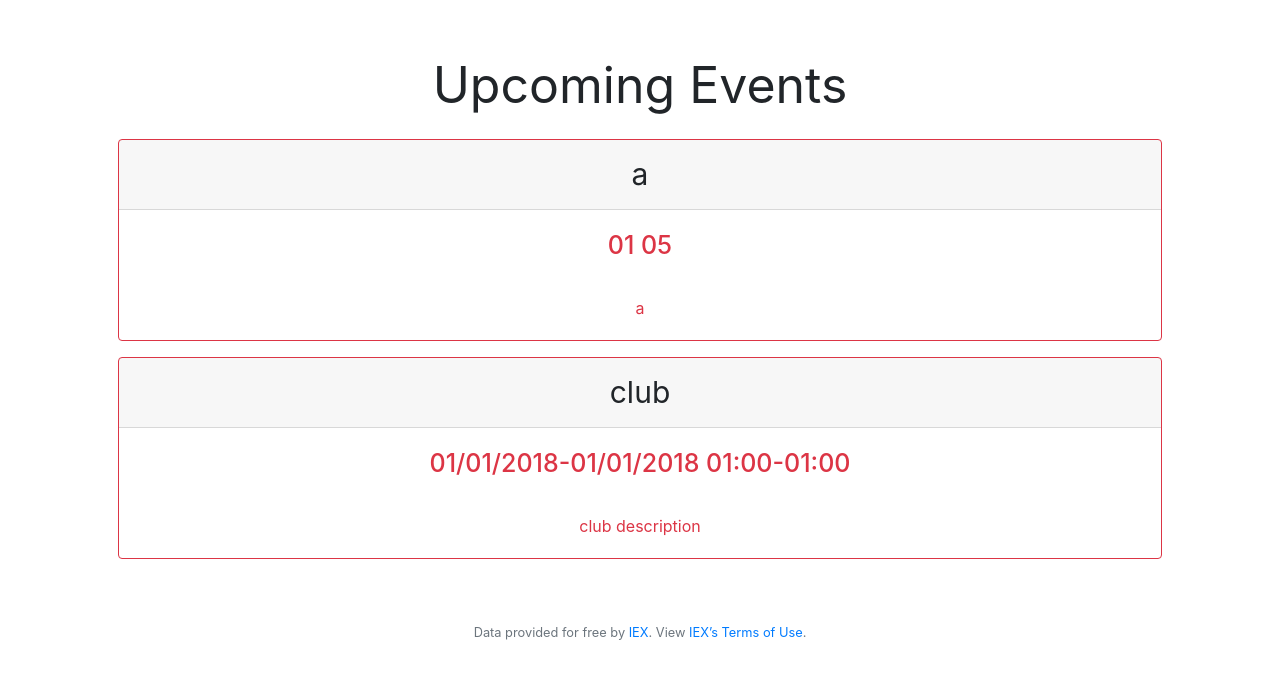
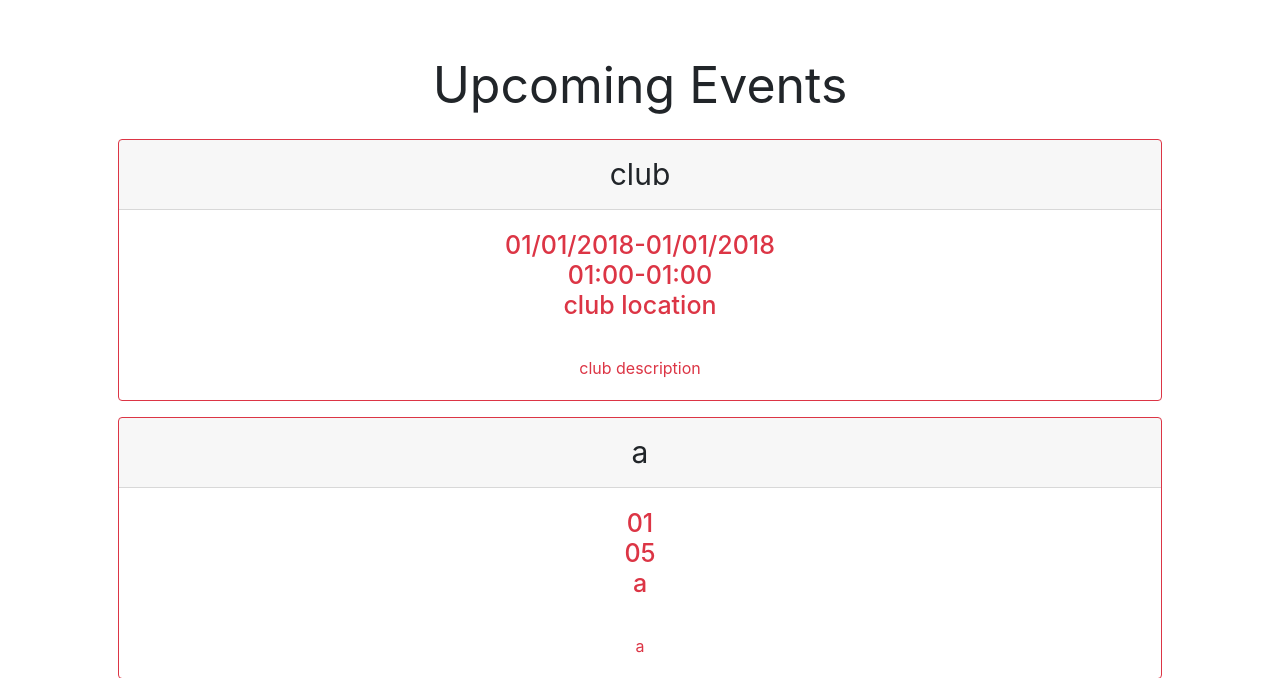
Before and after one commit to ifeomi/final-project, a Flask app: page / in a window 1280 px wide. Shown: the part 76-754 px from the top of the page. Before the commit the page ends 716 px from the top, so only its background shows below. Run offline with Flask 2, Linux system fonts and the light colour scheme; the visitor is signed in with stand-in values (Sample User, id 1); some libraries are stand-ins or nearby versions.

Commit message:
feed updates

```diff
--- a/application.py
+++ b/application.py
@@ -331,10 +331,12 @@ def createevent():
         print("tags")
         print(tags)
 
+        date = startmonth + "/" + startday + "/" + startyear + "-" + endmonth + "/" + endday + "/" + endyear
+        time = starthour + ":" + startminutes + startampm + "-" + endhour + ":" + endminutes + endampm
         club_id = db.execute("SELECT club_id FROM clubs WHERE name=:club", club=club)
 
         db.execute("INSERT INTO events (club_id, title, description, picture, tags, date, time, location) VALUES(:club_id, :title, :description, :picture, :tags, :date, :time, :location)",
-        club_id=club_id[0]["club_id"], title=title, description=description, picture=picture, tags=rejoin(tags), date=startday, time=starthour, location = location)
+        club_id=club_id[0]["club_id"], title=title, description=description, picture=picture, tags=rejoin(tags), date=date, time=time, location = location)
         SCOPES = 'https://www.googleapis.com/auth/calendar'
         # The file token.json stores the user's access and refresh tokens, and is
         # created automatically when the authorization flow completes for the first
@@ -345,7 +347,6 @@ def createevent():
             flow = client.flow_from_clientsecrets('credentials.json', SCOPES)
             creds = tools.run_flow(flow, store)
         service = build('calendar', 'v3', http=creds.authorize(Http()))
-        print ("HEREEEEeeeeeeeeeeeeeeeee")
         event = {
             'summary': title,
             'location': location,
--- a/templates/index.html
+++ b/templates/index.html
@@ -7,11 +7,12 @@
 {% block main %}
     <!-- from https://getbootstrap.com/docs/4.0/components/card/ -->
     <p class="heading">Upcoming Events</p>
-    {% for event in events %}
+    <!-- prints events in order from most to least recent -->
+    {% for event in events[::-1] %}
     <div class="card border-danger mb-3">
         <div class="card-header">{{ event["title"] }}</div>
         <div class="card-body text-danger">
-            <h5 class="card-title">{{ event["date"] }} {{ event["time"] }}</h5>
+            <h5 class="card-title">{{ event["date"] }} <br> {{ event["time"] }} <br> {{ event["location"] }}</h5>
             <img class="card-img" src="{{ event["picture"] }}">
             <p class="card-text">{{ event["description"] }}</p>
         </div>
--- a/token.json
+++ b/token.json
@@ -1 +1 @@
-{"_module": "oauth2client.client", "scopes": ["https://www.googleapis.com/auth/calendar"], "token_expiry": "2018-12-01T22:29:28Z", "id_token": null, "user_agent": null, "access_token": "ya29.GltlBk2wHlK4X-7PDgXPX6PLnn0QJeEQ-Ut00gfiF54U4L2MZydces9NX8LGiI1kGvRLT73XaG6pBcplpTPRzZuQKt8eEh74qdWHkR58rXvyH4bCZ03KkoHdGmUE", "token_uri": "https://www.googleapis.com/oauth2/v3/token", "invalid": false, "token_response": {"access_token": "ya29.GltlBk2wHlK4X-7PDgXPX6PLnn0QJeEQ-Ut00gfiF54U4L2MZydces9NX8LGiI1kGvRLT73XaG6pBcplpTPRzZuQKt8eEh74qdWHkR58rXvyH4bCZ03KkoHdGmUE", "scope": "https://www.googleapis.com/auth/calendar", "token_type": "Bearer", "expires_in": 3600, "refresh_token": "1/N9oqnrZ8mAo6CKOP54ICjy0pAY-tKvUAWtLqggY_or0"}, "client_id": "486340495661-i20f6hin4ajt19cgijhhmfbkm2uhl48g.apps.googleusercontent.com", "token_info_uri": "https://oauth2.googleapis.com/tokeninfo", "client_secret": "eCKMlC9fj-DCRsQ6_vg26krs", "revoke_uri": "https://oauth2.googleapis.com/revoke", "_class": "OAuth2Credentials", "refresh_token": "1/N9oqnrZ8mAo6CKOP54ICjy0pAY-tKvUAWtLqggY_or0", "id_token_jwt": null}
+{"access_token": "ya29.GlxnBvj1rN1LDUd2HveDsqwmeIuNOgQdRsw_lcO3RWnT9WQ07T9d9z6mlYj0CTgnMsbZAMHKNz1It_q2oFxwfKbf2jACmj90V-nLhpv1XcLMX27P79U-_4mZCzLskw", "client_id": "486340495661-i20f6hin4ajt19cgijhhmfbkm2uhl48g.apps.googleusercontent.com", "client_secret": "eCKMlC9fj-DCRsQ6_vg26krs", "refresh_token": "1/N9oqnrZ8mAo6CKOP54ICjy0pAY-tKvUAWtLqggY_or0", "token_expiry": "2018-12-03T23:26:39Z", "token_uri": "https://www.googleapis.com/oauth2/v3/token", "user_agent": null, "revoke_uri": "https://oauth2.googleapis.com/revoke", "id_token": null, "id_token_jwt": null, "token_response": {"access_token": "ya29.GlxnBvj1rN1LDUd2HveDsqwmeIuNOgQdRsw_lcO3RWnT9WQ07T9d9z6mlYj0CTgnMsbZAMHKNz1It_q2oFxwfKbf2jACmj90V-nLhpv1XcLMX27P79U-_4mZCzLskw", "expires_in": 3600, "scope": "https://www.googleapis.com/auth/calendar", "token_type": "Bearer"}, "scopes": ["https://www.googleapis.com/auth/calendar"], "token_info_uri": "https://oauth2.googleapis.com/tokeninfo", "invalid": false, "_class": "OAuth2Credentials", "_module": "oauth2client.client"}
```
Also changed, not shown: ClubPub.db.
